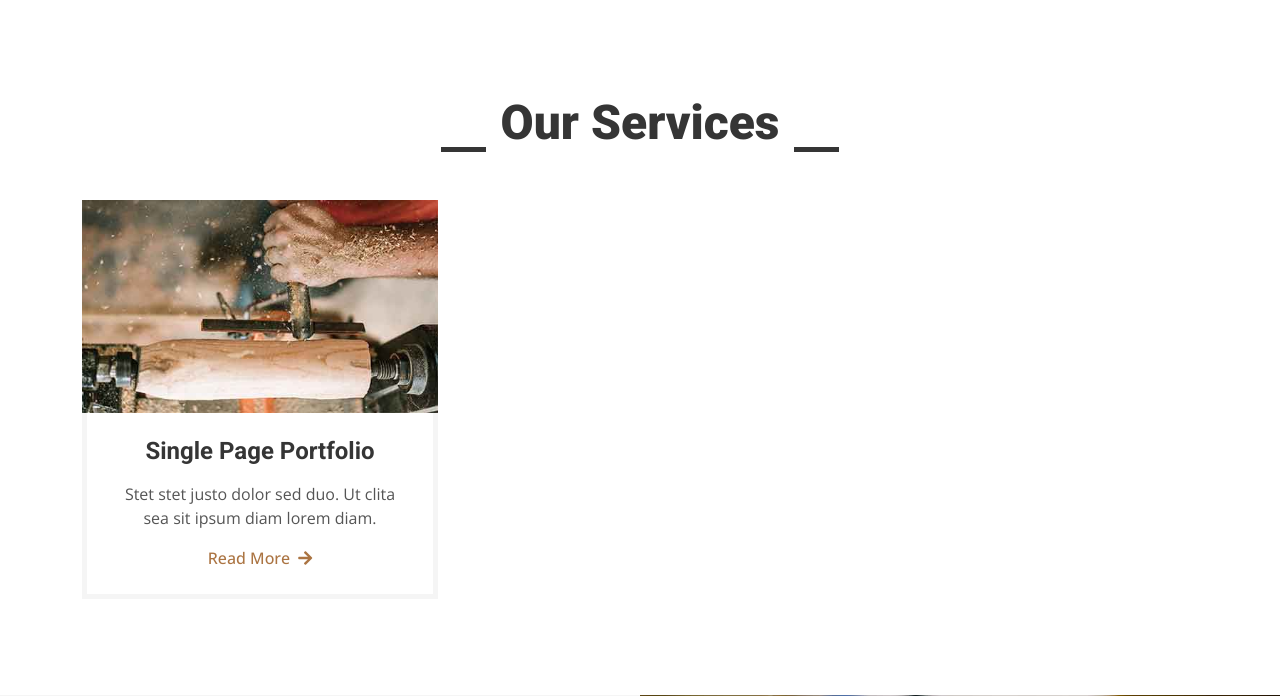
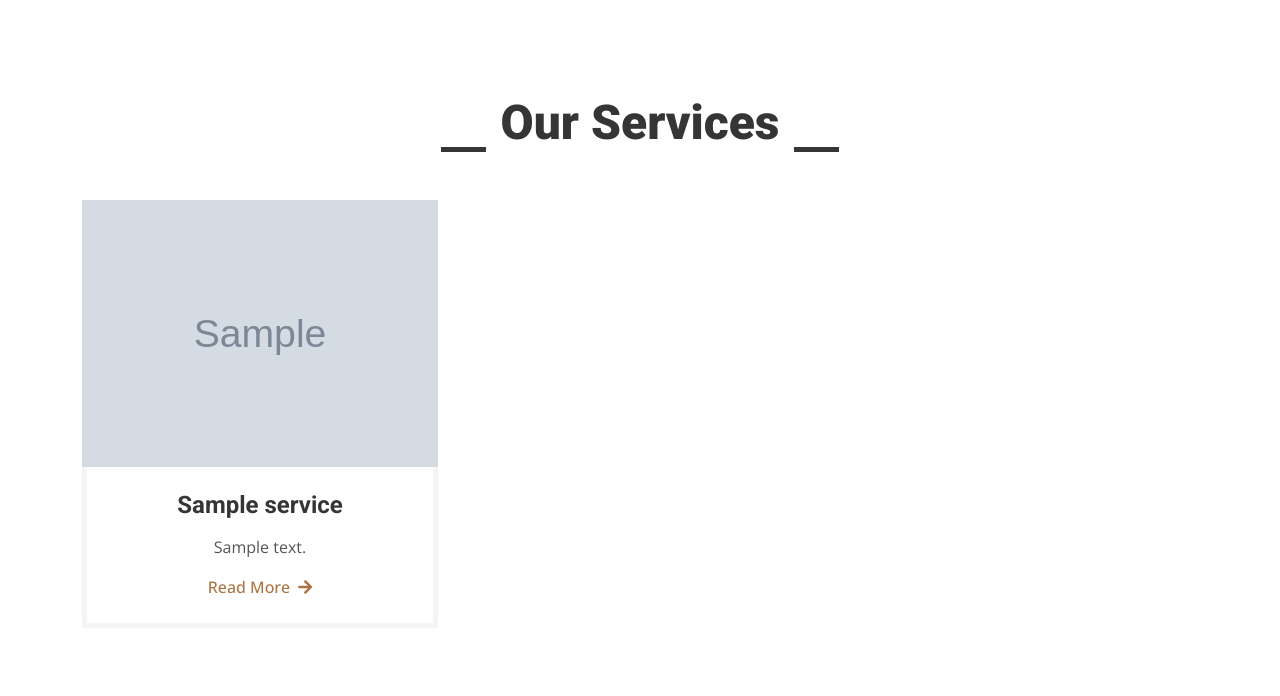
Before and after one commit to yashk230/theProject, a Django app: page / in a window 1280 px wide. Shown: the part 1736-2432 px from the top of the page. Run offline with Django 5.2, Linux system fonts and the light colour scheme; tables that the repository leaves empty hold one stand-in row (values such as "Sample post"); grey boxes marked "Sample" are stand-in pictures; some libraries are stand-ins or nearby versions.

Commit message:
services table added

```diff
--- a/theProject/myapp/admin.py
+++ b/theProject/myapp/admin.py
@@ -1,10 +1,14 @@
 from django.contrib import admin
 
 # Register your models here.
-from .models import Projects
+from .models import Projects, Services
 
 
 class ProjectAdmin(admin.ModelAdmin):
     list_display=['pname','pdesc','pimage','price']
 
 admin.site.register(Projects,ProjectAdmin)
+
+class ServiceAdmin(admin.ModelAdmin):
+    list_display=['sname','sdesc','simage','sprice']
+admin.site.register(Services,ServiceAdmin)
--- a/theProject/myapp/models.py
+++ b/theProject/myapp/models.py
@@ -12,4 +12,10 @@ class Projects(models.Model):
         return self.pname
 
 class Services(models.Model):
-    sname=models.CharField(max_length=20,verbose_name="NAme of the Service")
+    sname=models.CharField(max_length=30,verbose_name="Name of the Service")
+    sdesc=models.CharField(max_length=150,verbose_name="Description of the Service")
+    simage=models.ImageField(upload_to="service_image")
+    sprice=models.IntegerField()
+
+    def __str__(self):
+        return self.sname
--- a/theProject/myapp/views.py
+++ b/theProject/myapp/views.py
@@ -1,13 +1,14 @@
 from django.conf import settings
 from django.shortcuts import redirect, render
 
-from .models import Projects
+from .models import Projects, Services
 
 
 # Create your views here.
 def index(request):
     context={}
     context['projects']=Projects.objects.all()
+    context['services']=Services.objects.all()
     return render(request,'index.html',context)
 
 def about(request):
--- a/theProject/template/index.html
+++ b/theProject/template/index.html
@@ -177,78 +177,20 @@
                 <h1 class="display-5 mb-5">Our Services</h1>
             </div>
             <div class="row g-4">
+                {% for services in services %}
                 <div class="col-md-6 col-lg-4 wow fadeInUp" data-wow-delay="0.1s">
                     <div class="service-item">
                         <div class="overflow-hidden">
-                            <img class="img-fluid" src="static/img/service-1.jpg" alt="">
+                            <img class="img-fluid" src="{{services.simage.url}}" alt="">
                         </div>
                         <div class="p-4 text-center border border-5 border-light border-top-0">
-                            <h4 class="mb-3">Single Page Portfolio</h4>
-                            <p>Stet stet justo dolor sed duo. Ut clita sea sit ipsum diam lorem diam.</p>
+                            <h4 class="mb-3">{{services.sname}}</h4>
+                            <p>{{services.sdesc}}</p>
                             <a class="fw-medium" href="">Read More<i class="fa fa-arrow-right ms-2"></i></a>
                         </div>
                     </div>
                 </div>
-                {% comment %} <div class="col-md-6 col-lg-4 wow fadeInUp" data-wow-delay="0.3s">
-                    <div class="service-item">
-                        <div class="overflow-hidden">
-                            <img class="img-fluid" src="static/img/service-2.jpg" alt="">
-                        </div>
-                        <div class="p-4 text-center border border-5 border-light border-top-0">
-                            <h4 class="mb-3">MultiPage Portfolio</h4>
-                            <p>Stet stet justo dolor sed duo. Ut clita sea sit ipsum diam lorem diam.</p>
-                            <a class="fw-medium" href="">Read More<i class="fa fa-arrow-right ms-2"></i></a>
-                        </div>
-                    </div>
-                </div>
-                <div class="col-md-6 col-lg-4 wow fadeInUp" data-wow-delay="0.5s">
-                    <div class="service-item">
-                        <div class="overflow-hidden">
-                            <img class="img-fluid" src="static/img/service-3.jpg" alt="">
-                        </div>
-                        <div class="p-4 text-center border border-5 border-light border-top-0">
-                            <h4 class="mb-3">Furniture Remodeling</h4>
-                            <p>Stet stet justo dolor sed duo. Ut clita sea sit ipsum diam lorem diam.</p>
-                            <a class="fw-medium" href="">Read More<i class="fa fa-arrow-right ms-2"></i></a>
-                        </div>
-                    </div>
-                </div>
-                <div class="col-md-6 col-lg-4 wow fadeInUp" data-wow-delay="0.1s">
-                    <div class="service-item">
-                        <div class="overflow-hidden">
-                            <img class="img-fluid" src="static/img/service-4.jpg" alt="">
-                        </div>
-                        <div class="p-4 text-center border border-5 border-light border-top-0">
-                            <h4 class="mb-3">Wooden Floor</h4>
-                            <p>Stet stet justo dolor sed duo. Ut clita sea sit ipsum diam lorem diam.</p>
-                            <a class="fw-medium" href="">Read More<i class="fa fa-arrow-right ms-2"></i></a>
-                        </div>
-                    </div>
-                </div>
-                <div class="col-md-6 col-lg-4 wow fadeInUp" data-wow-delay="0.3s">
-                    <div class="service-item">
-                        <div class="overflow-hidden">
-                            <img class="img-fluid" src="static/img/service-5.jpg" alt="">
-                        </div>
-                        <div class="p-4 text-center border border-5 border-light border-top-0">
-                            <h4 class="mb-3">Wooden Furniture</h4>
-                            <p>Stet stet justo dolor sed duo. Ut clita sea sit ipsum diam lorem diam.</p>
-                            <a class="fw-medium" href="">Read More<i class="fa fa-arrow-right ms-2"></i></a>
-                        </div>
-                    </div>
-                </div>
-                <div class="col-md-6 col-lg-4 wow fadeInUp" data-wow-delay="0.5s">
-                    <div class="service-item">
-                        <div class="overflow-hidden">
-                            <img class="img-fluid" src="static/img/service-6.jpg" alt="">
-                        </div>
-                        <div class="p-4 text-center border border-5 border-light border-top-0">
-                            <h4 class="mb-3">Custom Work</h4>
-                            <p>Stet stet justo dolor sed duo. Ut clita sea sit ipsum diam lorem diam.</p>
-                            <a class="fw-medium" href="">Read More<i class="fa fa-arrow-right ms-2"></i></a>
-                        </div>
-                    </div>
-                </div> {% endcomment %}
+                {% endfor %}
             </div>
         </div>
     </div>
```
Also changed, not shown: theProject/media/service_image/portfolio.jpeg (added), theProject/myapp/migrations/0002_services.py (added), theProject/myapp/migrations/0003_alter_services_sdesc_alter_services_sname.py (added), theProject/myapp/migrations/0004_alter_services_sdesc.py (added).
